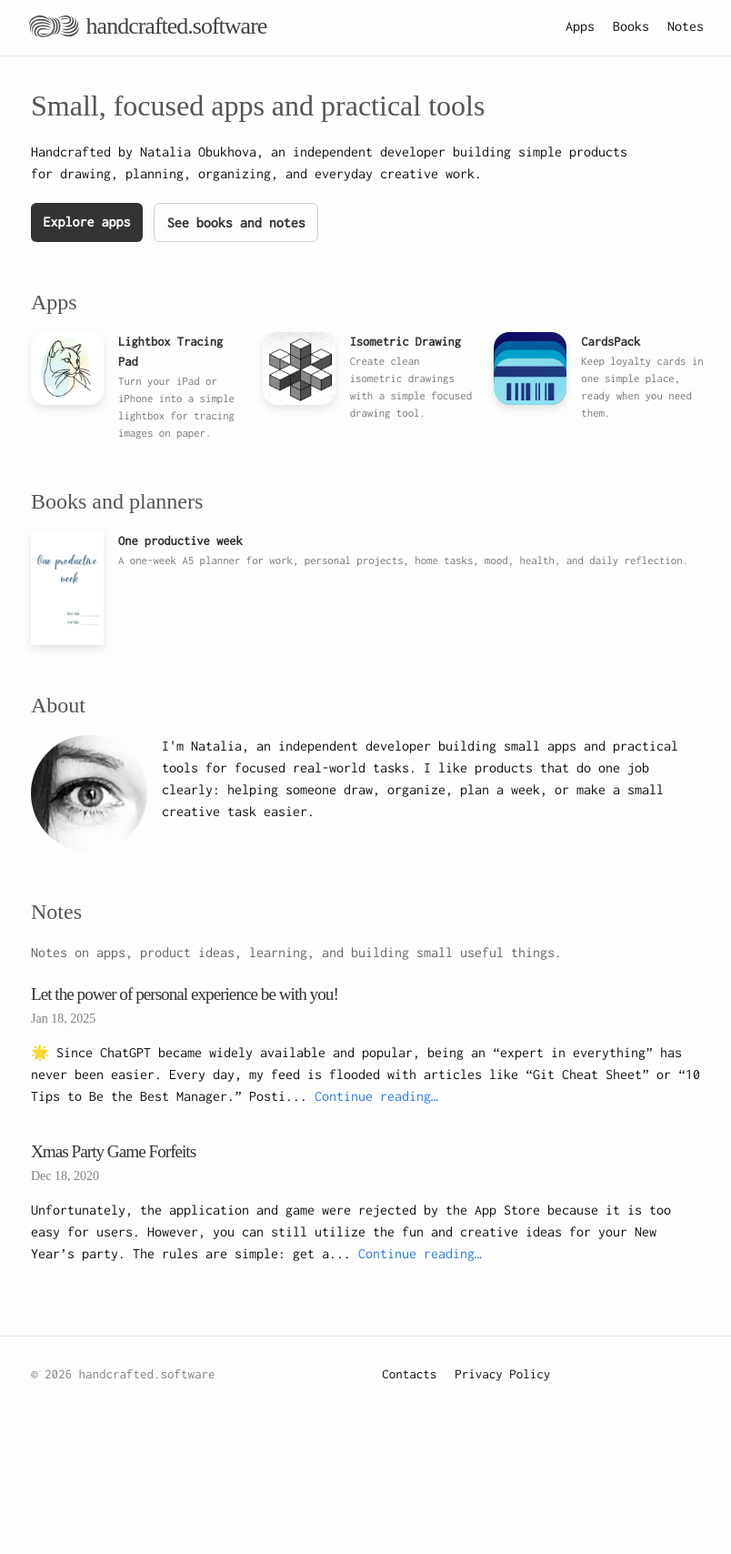
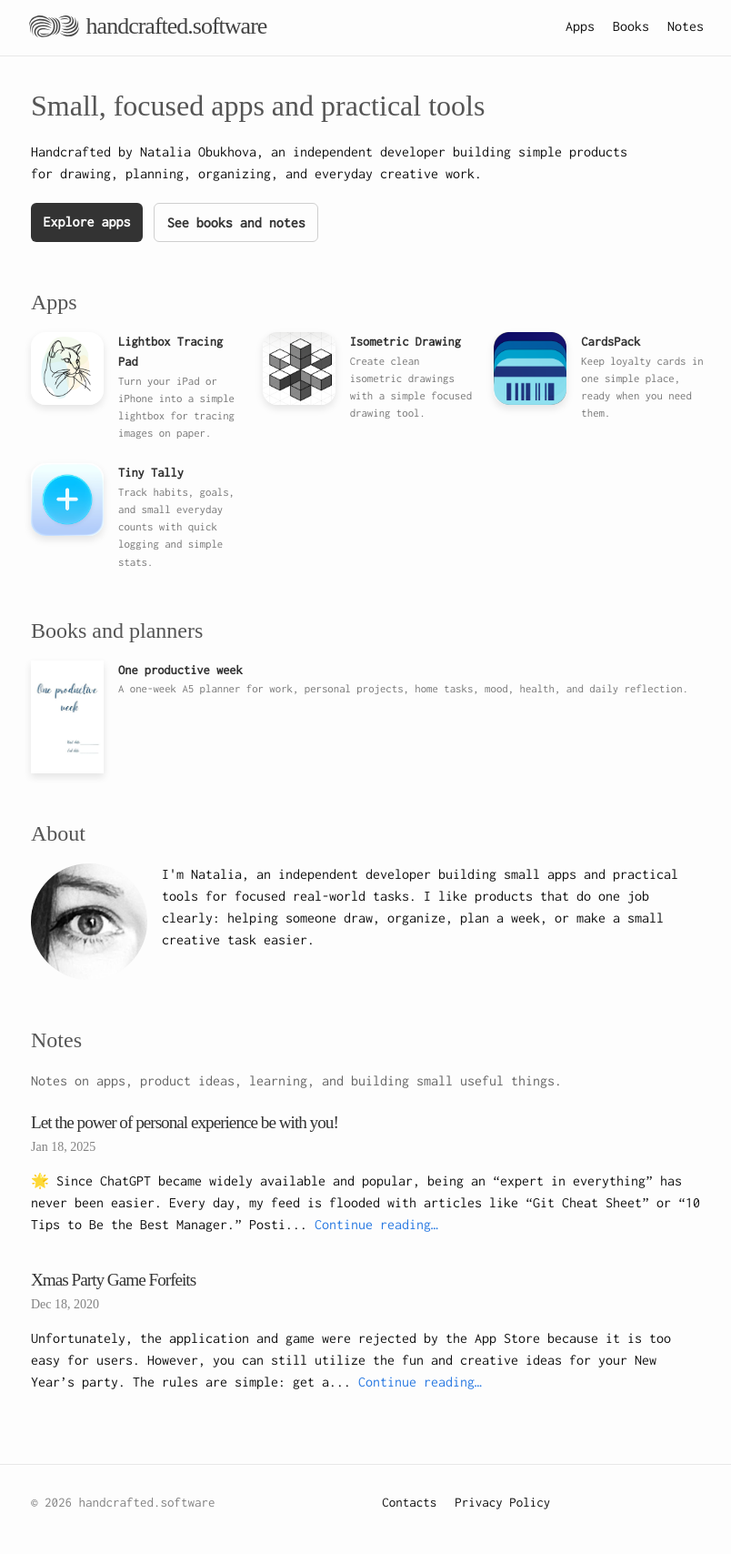
Before and after one commit to handcraftedsoftware/pages, a Jekyll site: the page built from index.md, in a window 1280 px wide. Shown: the whole page at 91% size, without its empty margins (236-1040 px from the left). Built offline with Jekyll 4.4.1, drawn with Linux system fonts in a browser that asks for light colours; some web fonts are replaced; before the commit the page ends 1566 px from its top, so only the background shows below that; some of the changed lines change nothing that is shown.

Commit message:
Build Tiny Tally landing page

```diff
--- /dev/null
+++ b/_apps/2026-05-26-tiny-tally.md
@@ -0,0 +1,86 @@
+---
+layout: post
+title: "Tiny Tally"
+description: "Create simple trackers and counters, log events quickly, and see clear stats for habits, goals, and everyday patterns."
+summary: "Track habits, goals, and small everyday counts with quick logging and simple stats."
+image: "/assets/images/app-icons/tiny-tally.jpg"
+date: 2026-05-26
+hide_date: true
+permalink: /apps/tiny-tally
+---
+
+<section class="product-hero">
+  <div class="product-hero-copy">
+    <p class="product-kicker">Lifestyle and productivity utility for iPhone</p>
+    <p class="product-hero-line">Track habits, goals, and small everyday counts with quick logging and simple stats.</p>
+    <p>
+      Tiny Tally helps you create counters for the things you want to notice:
+      habits, goals, routines, wellbeing patterns, spending cues, or simple
+      “how many times” moments.
+    </p>
+    <a class="app-store-cta" href="https://apps.apple.com/us/app/tiny-tally/id6758571722">
+      <img src="/assets/images/download-on-the-app-store-en.svg" width="200" alt="Download on the App Store"/>
+    </a>
+    <p class="trust-note">Your data stays on your phone.</p>
+  </div>
+  <img
+    class="product-hero-image product-icon-hero"
+    src="/assets/images/app-icons/tiny-tally.jpg"
+    alt="Tiny Tally app icon"
+  />
+</section>
+
+## Problem
+
+Some things are too small for a spreadsheet, but still useful to track.
+
+Tiny Tally gives you a quick way to count repeat moments, review patterns, and understand what is actually happening over time.
+
+## Who It Is For
+
+<div class="use-case-grid">
+  <section>
+    <h3>Habit builders</h3>
+    <p>Track daily actions, routines, and small goals without setting up a complex system.</p>
+  </section>
+  <section>
+    <h3>Pattern spotters</h3>
+    <p>Notice coffee runs, spending cues, productivity loops, or other everyday counts.</p>
+  </section>
+  <section>
+    <h3>People who want speed</h3>
+    <p>Log an event in a tap and get back to what you were doing.</p>
+  </section>
+</div>
+
+## How It Works
+
+1. Create a tracker for the thing you want to count.
+2. Log each event with a quick tap.
+3. Review stats and trends by day, month, or year.
+4. Export your data when you want to keep a copy elsewhere.
+
+## Features
+
+- **Custom trackers.** Create counters for habits, goals, routines, and personal patterns.
+- **Fast logging.** Add a count quickly when something happens.
+- **Stats and trends.** Review progress across days, months, and years.
+- **Widgets and Watch support.** Use Home Screen widgets and Apple Watch support for quicker access.
+- **Data export.** Export your tracking data when you need it.
+- **On-device privacy.** Your data stays on your phone.
+
+## Privacy
+
+Tiny Tally keeps your data on your phone.
+
+The app is designed as a small personal tracking utility without accounts or public sharing.
+
+## Maker Note
+
+I build small apps for focused real-world tasks. Tiny Tally exists for the moments that are easy to miss unless you can count them quickly.
+
+## Ready to track the small things?
+
+<a class="app-store-cta final-cta" href="https://apps.apple.com/us/app/tiny-tally/id6758571722">
+  <img src="/assets/images/download-on-the-app-store-en.svg" width="200" alt="Download Tiny Tally on the App Store"/>
+</a>
--- a/_data/featured_ios_apps.yml
+++ b/_data/featured_ios_apps.yml
@@ -12,3 +12,8 @@
   description: "Keep loyalty cards in one simple place, ready when you need them."
   image: "/assets/images/app-icons/cards-pack.png"
   link: "/apps/cardspack"
+
+- name: "Tiny Tally"
+  description: "Track habits, goals, and small everyday counts with quick logging and simple stats."
+  image: "/assets/images/app-icons/tiny-tally.jpg"
+  link: "/apps/tiny-tally"
```
Also changed, not shown: assets/images/app-icons/tiny-tally.jpg (added).
